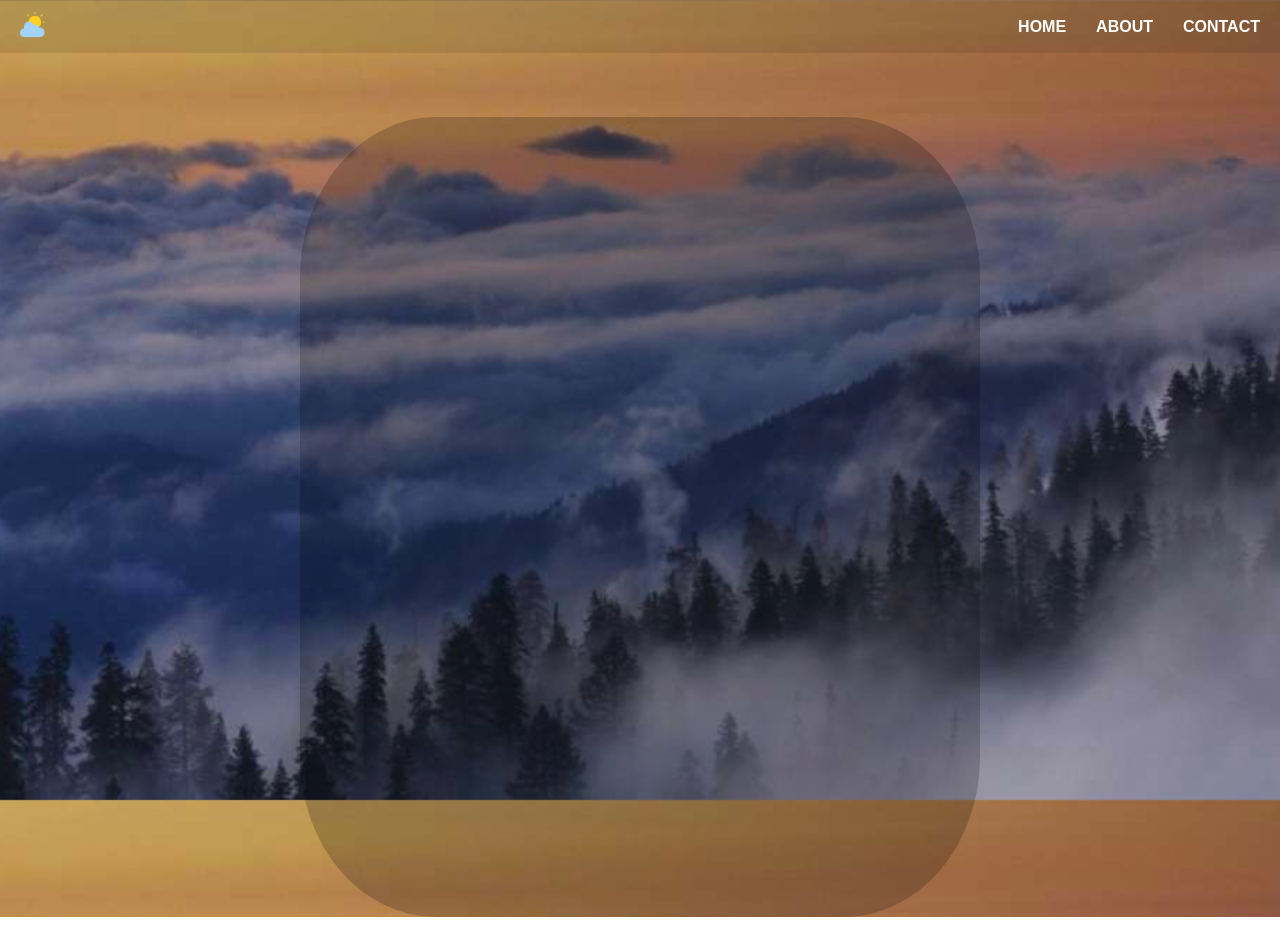
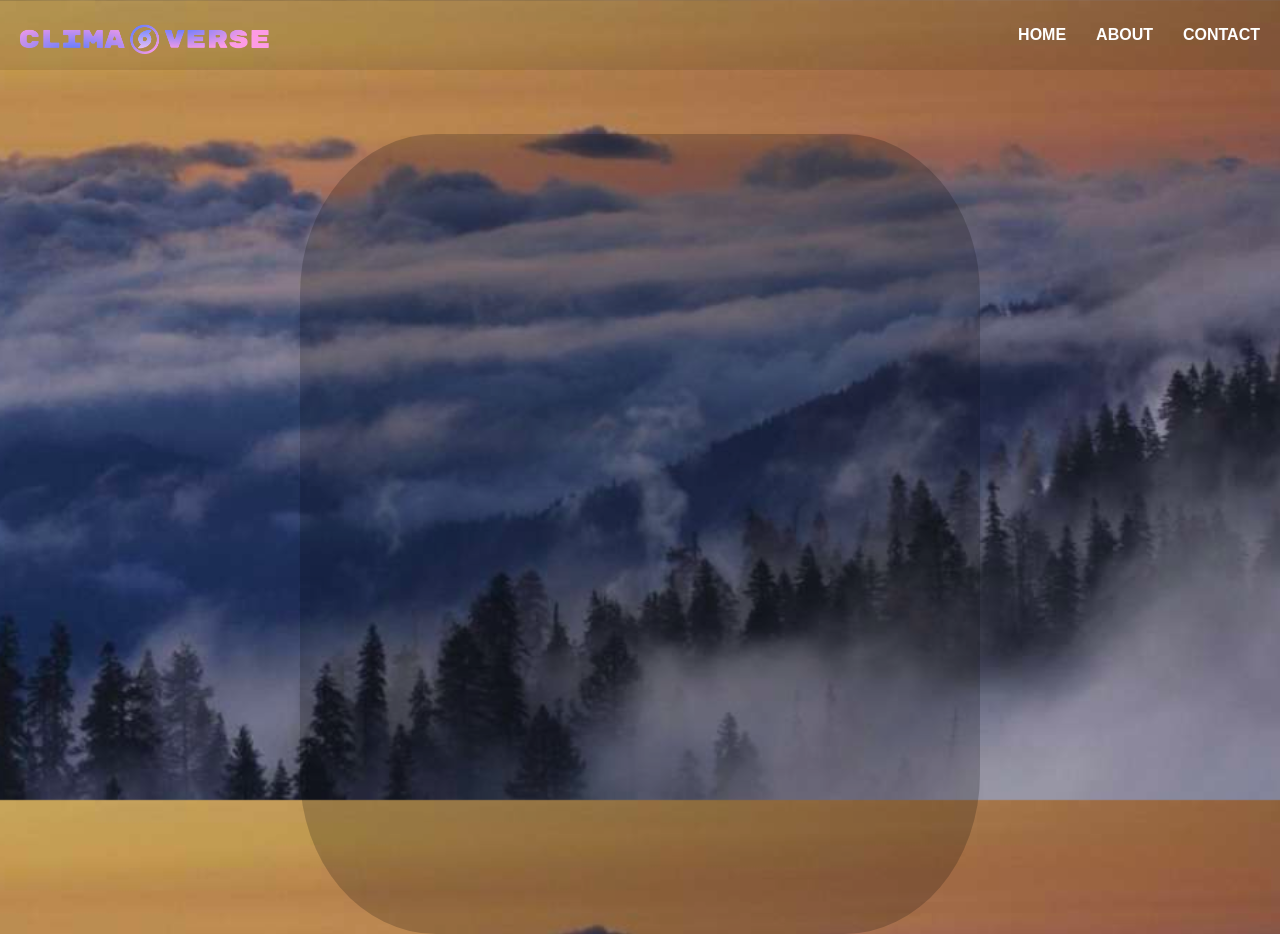
Before and after one commit to HorizonalEntity/Climaverse, a plain HTML site: page index.html in a window 1280 px wide. Drawn offline with Linux system fonts and the light colour scheme; a web font is replaced by a local one.

Commit message:
added the official climaverese logo and the icon

```diff
--- a/index.css
+++ b/index.css
@@ -26,7 +26,10 @@ body {
     background-color: var(--color2);
     padding: 12px 20px;
 }
-.logo img {width: 25px;}
+.logo img {
+    width: 50%;
+    height: 30%;
+}
 .menu {display: flex;}
 .menu li {padding-left: 30px;}
 .menu li a {
--- a/index.html
+++ b/index.html
@@ -5,13 +5,14 @@
     <meta http-equiv="X-UA-Compatible" content="IE=edge">
     <meta name="viewport" content="width=device-width, initial-scale=1.0">
     <title>ClimaVerse</title>
+    <link rel="icon" type="image/png" href="./Build/Design/Cyclone - Mobile Icon.png"/>
     <link rel="stylesheet" href="index.css">
     <link rel="stylesheet" href="https://cdnjs.cloudflare.com/ajax/libs/font-awesome/6.0.0-beta2/css/all.min.css" integrity="sha512-YWzhKL2whUzgiheMoBFwW8CKV4qpHQAEuvilg9FAn5VJUDwKZZxkJNuGM4XkWuk94WCrrwslk8yWNGmY1EduTA==" crossorigin="anonymous" referrerpolicy="no-referrer" /></head>
 <body>
     <header>
     <nav>
         <ul class='nav-bar'>
-            <li class='logo'><a href='index.html'><img src='./Build/cloudy.png'/></a></li>
+            <li class='logo'><a href='index.html'><img src='./Build/Design/Clima Verse.png' class="official-logo"/></a></li>
             <input type='checkbox' id='check'/>
             <span class="menu">
                 <li><a href="#" onclick="audio.play()">Home</a></li>
```
Also changed, not shown: Build/active.jpg (renamed from active.jpg).
